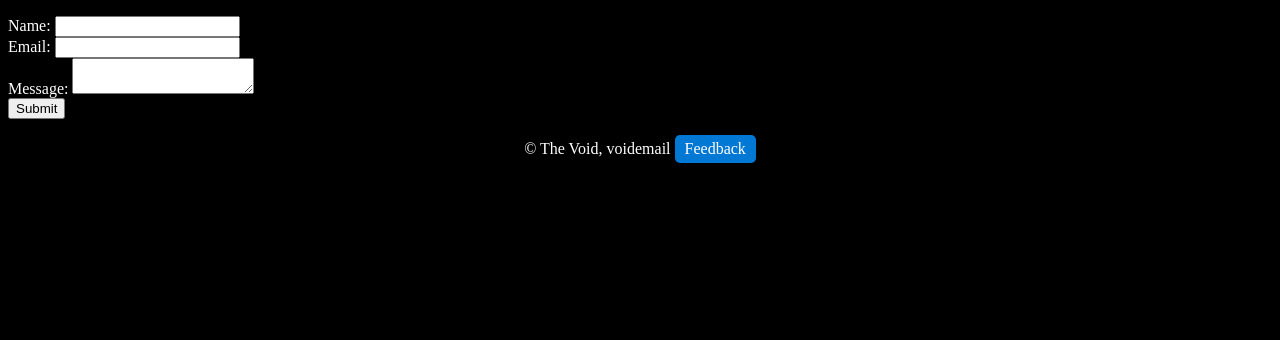
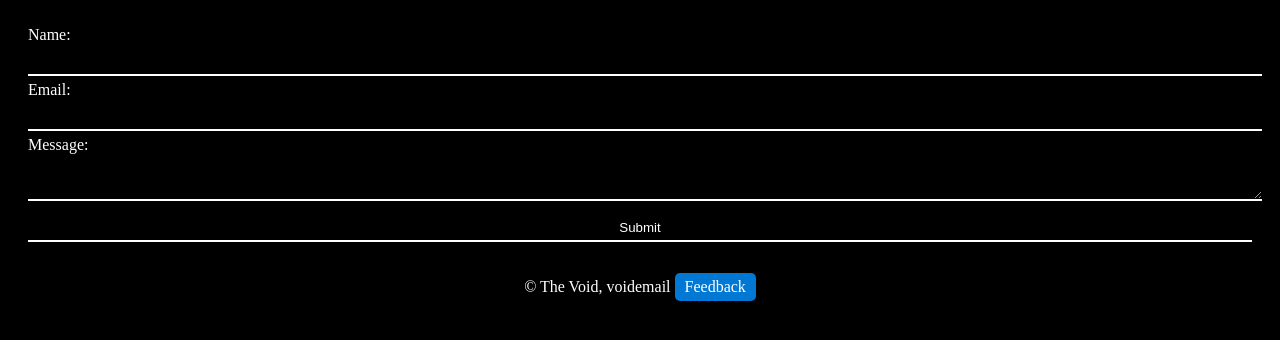
Before and after one commit to Brennenorris/The_Void_Magazine, a PHP site: page /contact.html in a window 1280 px wide. Shown: the part 34-374 px from the top of the page. Run offline with PHP 8.4, Linux system fonts and the light colour scheme.

Commit message:
proccess feedback + css scripts

```diff
--- a/Styles.css
+++ b/Styles.css
@@ -41,3 +41,50 @@ header ul {
     max-width: 100px;
     height: auto;
   }
+ /* Style for team members */
+.team-member {
+  display: flex; /* Set the display property to flex to align horizontally */
+  align-items: center; /* Vertically align the content */
+  margin: 20px;
+  color: #fff;
+}
+
+.team-member img {
+  width: 150px; /* Set the desired image width */
+  height: auto;
+  border-radius: 50%; /* Creates a circular image, adjust as needed */
+}
+
+/* Additional styling as needed */
+.feedback {
+  max-width: 150px;
+  text-align: left; /* Align the text to the left */
+  margin: 0; /* Remove the margin or set it to 0 */
+}
+/* Style the text boxes */
+.text-box {
+  background: #000; /* Background color same as the website */
+  padding: 10px;
+  margin: 10px;
+}
+
+.text-box input {
+  border: none;
+  border-bottom: 2px solid #fff; /* White underline */
+  background: transparent;
+  color: #fff; /* Text color */
+  width: 100%; /* Full width input field */
+  padding: 5px;
+  margin: 5px 0;
+}
+
+/* Style text areas (if needed) */
+.text-box textarea {
+  border: none;
+  border-bottom: 2px solid #fff; /* White underline */
+  background: transparent;
+  color: #fff; /* Text color */
+  width: 100%; /* Full width textarea */
+  padding: 5px;
+  margin: 5px 0;
+}
--- a/about.html
+++ b/about.html
@@ -33,6 +33,7 @@
     <p3>
         meet our leadership team...
     </p3>
+    <div class="team-member">
         <img src="Images/72cff9_70bfc856c29145179a6ae69187445d99~mv2.png.webp" alt="L">
         <p4>
             L Wheeler
@@ -48,6 +49,7 @@ she/her
         Vice President
         Fashion Director
     </p4>
+
     <img src="Images/72cff9_3764b2724475418b95ec8ddc61876268~mv2.png.webp" alt="">
    <p4>
         Lexie Leighton
@@ -63,9 +65,7 @@ she/her
         Financial Officer
         Technical Director
     </p4>
-
-
-
+    </div>
 </main>
 <footer>
     <p>&copy; The Void, voidemail <a href="feedback.html" class="button-link">Feedback</a> </p>
--- a/contact.html
+++ b/contact.html
@@ -18,8 +18,7 @@
     </nav>
 </header>
 <main>
-</main>
-<main>
+    <div class="text-box">
     <form id="feedbackForm" action="process-feedback.php" method="post">
         <label for="name">Name:</label>
         <input type="text" name="name" id="name" required><br>
@@ -29,7 +28,7 @@
         <textarea name="message" id="message" required></textarea><br>
         <input type="submit" value="Submit">
     </form>
-    <div id="feedbackMessage"></div>
+    </div>
 </main>
 <footer>
     <p>&copy; The Void, voidemail <a href="feedback.html" class="button-link">Feedback</a> </p>
```
Also changed, not shown: process-feedback.php (added, +15 -0 lines). Lines whose indentation alone changed are shown as unchanged.
